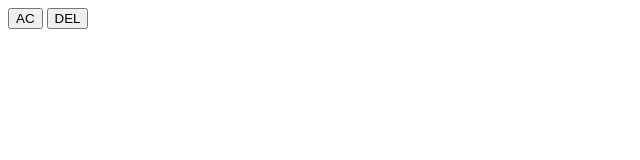
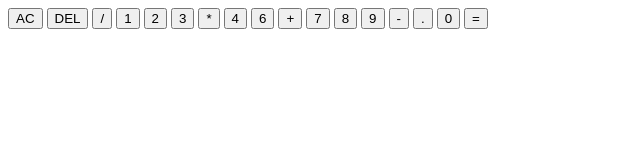
Before and after one commit to LuthfiIRL/Calculator, a plain HTML site: page index.html in a window 1280 px wide. Shown: the whole page, without its empty margins (0-640 px from the left). Drawn offline with Linux system fonts and the light colour scheme.

Commit message:
Update index.html
- adding the rest of calculator buttons

```diff
--- a/index.html
+++ b/index.html
@@ -14,7 +14,22 @@
         <div class="current-operand"></div>
       </div>
       <button class="span-two">AC</button>
-      <button class="span-two">DEL</button>
+      <button>DEL</button>
+      <button>/</button>
+      <button>1</button>
+      <button>2</button>
+      <button>3</button>
+      <button>*</button>
+      <button>4</button>
+      <button>6</button>
+      <button>+</button>
+      <button>7</button>
+      <button>8</button>
+      <button>9</button>
+      <button>-</button>
+      <button>.</button>
+      <button>0</button>
+      <button class="span-two">=</button>
     </div>
   </body>
 </html>
```
